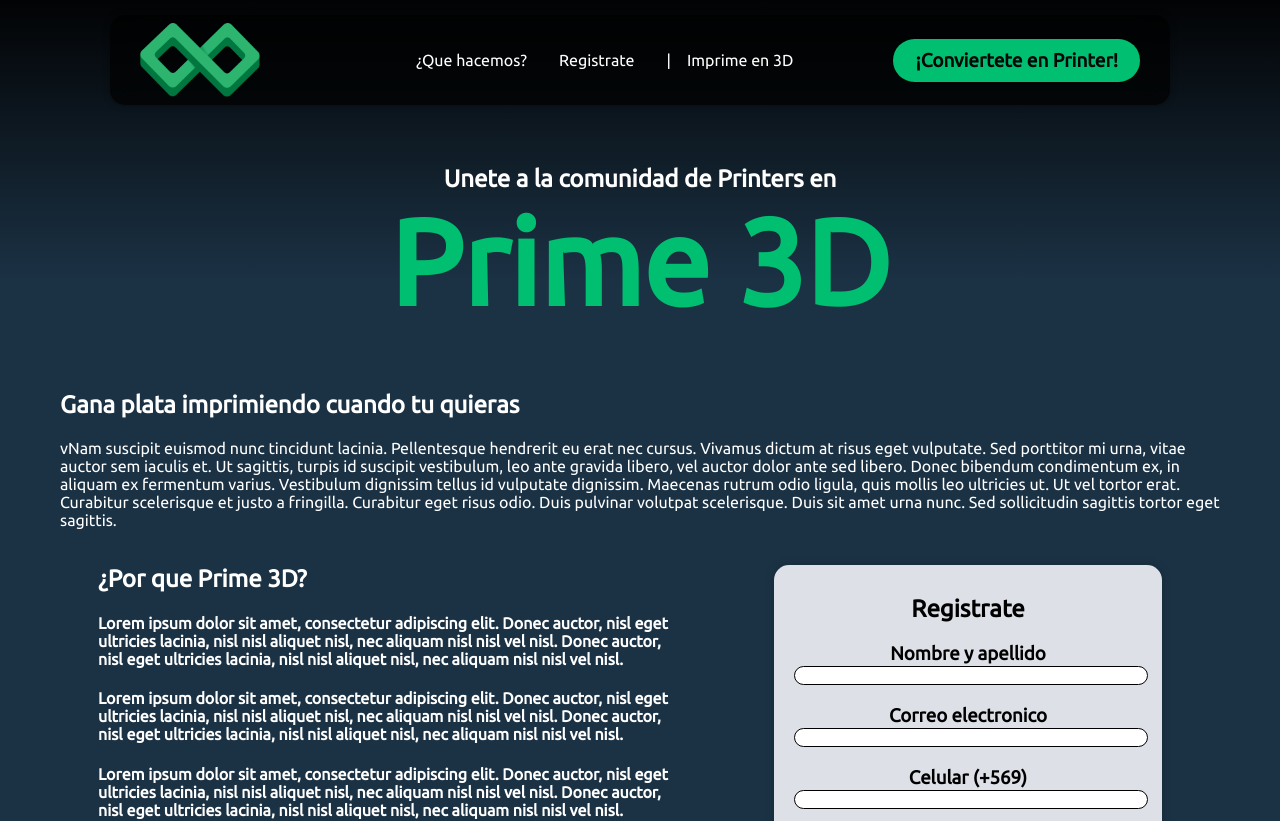
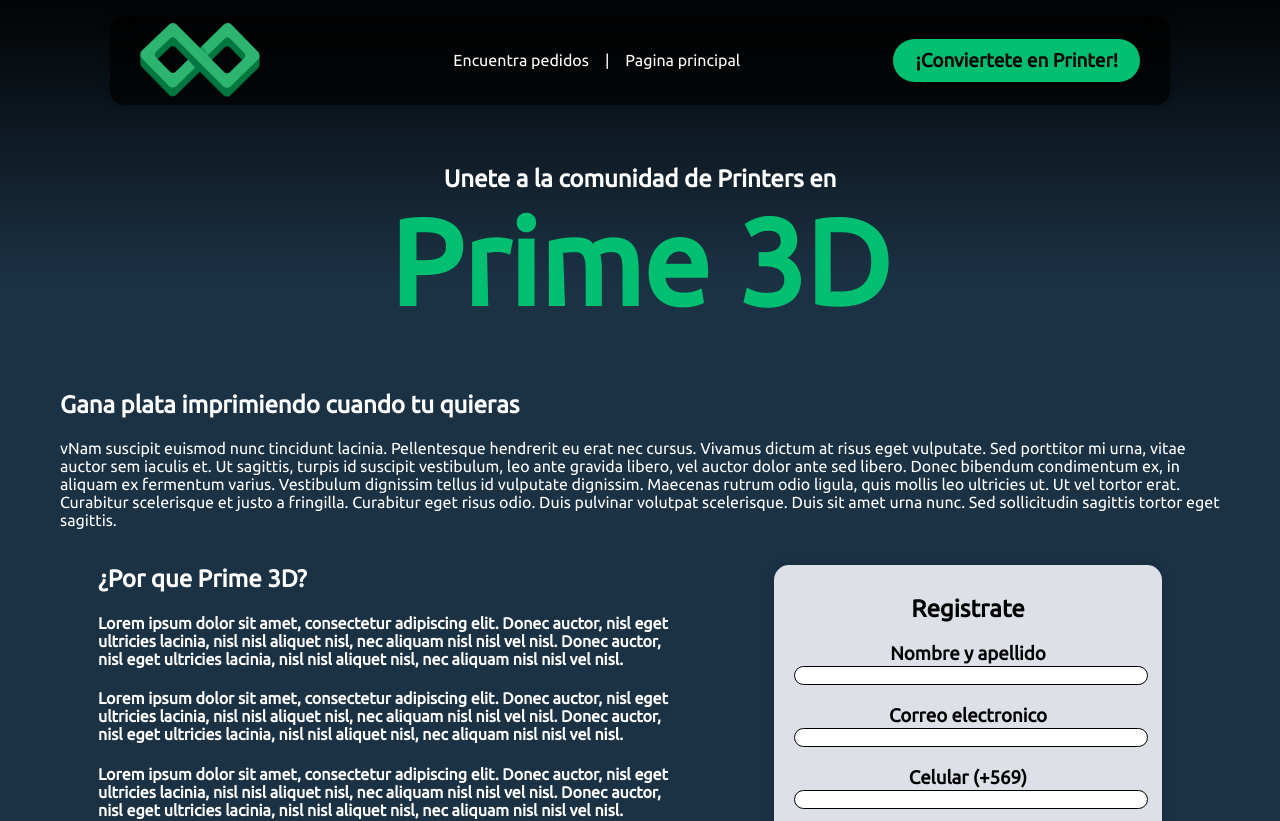
Before and after one commit to agustindiazad/REPOSITORIO-PROYECTO-SEMESTRAL, a React (Create React App) app in the folder frontend2/: page / in a window 1280 px wide. Shown: the top 821 px of the page. Built offline with nearby package versions, Linux system fonts and the light colour scheme.

Commit message:
navbar update

```diff
--- a/frontend2/src/Components/Navbar/index.js
+++ b/frontend2/src/Components/Navbar/index.js
@@ -39,17 +39,13 @@
                         </MobileIcon>
                         <NavMenu>
                             <NavItem>
-                                <NavLinks to='us' smooth={true} duration={1000} spy={true} exact='true' offset={-150}>¿Que hacemos?</NavLinks>
-                            </NavItem>
-                            <NavItem>
-                                <NavLinks to='register' smooth={true} duration={1000} spy={true} exact='true' offset={-150}>Registrate</NavLinks>
+                                <a href='/orders' style={{ textDecoration: 'none', color: '#fff', fontSize: '1rem', height: '100%', display: 'flex', alignItems: 'center' }}>Encuentra pedidos</a>
+                                {/* <NavLinks to='us' smooth={true} duration={1000} spy={true} exact='true' offset={-150}>¿Que hacemos?</NavLinks> */}
                             </NavItem>
                             <NavItem>
                                 <NavLinks to='' >|</NavLinks>
                             </NavItem>
-                            <NavItem>
-                                <a href='https://prime-3d.herokuapp.com/' target='_blank' style={{ textDecoration: 'none', color: '#fff', fontSize: '1rem', height: '100%', display: 'flex', alignItems: 'center' }}>Imprime en 3D</a>
-                            </NavItem>
+                            <a href='http://www.prime3d.cl/' target='_blank' style={{ textDecoration: 'none', color: '#fff', fontSize: '1rem', height: '100%', display: 'flex', alignItems: 'center' }}>Pagina principal</a>
                         </NavMenu>
                         <NavBtn>
                             <NavBtinLink to='/test'>¡Conviertete en Printer!</NavBtinLink>
```
